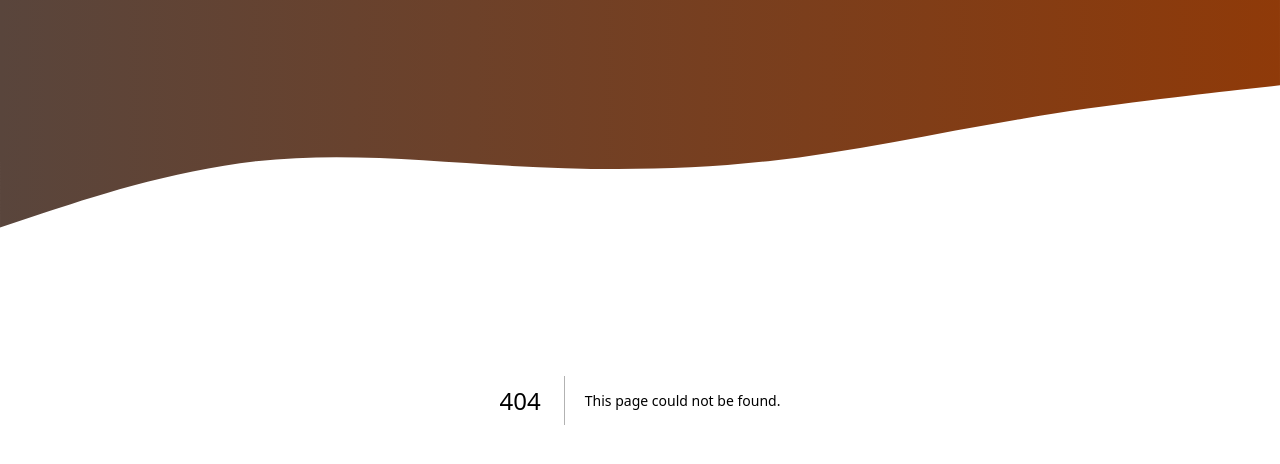
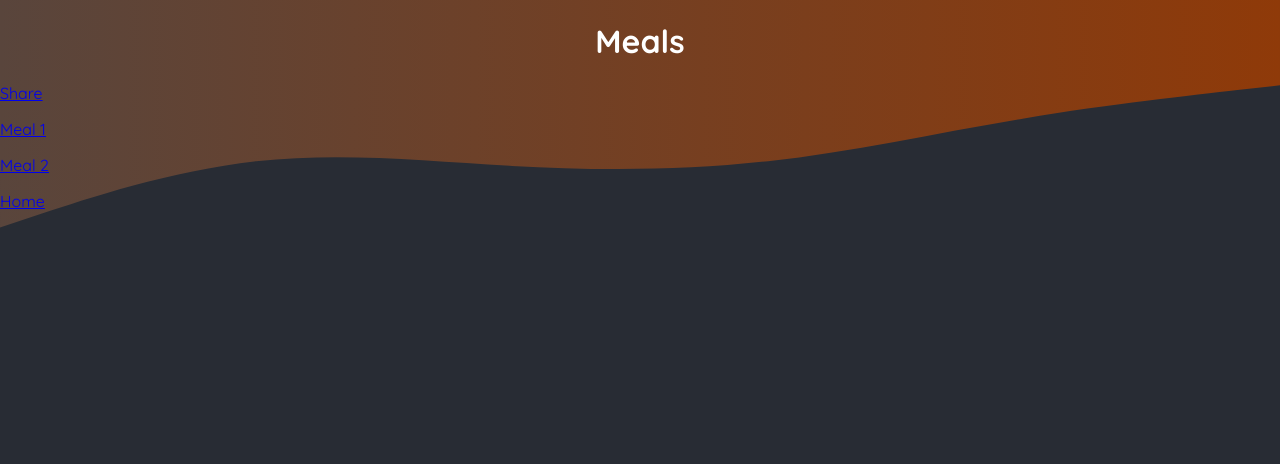
Before and after one commit to hapo-minhng/foodies, a Next.js app: page /meals in a window 1280 px wide. Before the commit this address had no page. Shown: the top 464 px of the page. Built offline with nearby package versions, Linux system fonts and the light colour scheme.

Commit message:
add extra config files + routing

```diff
--- /dev/null
+++ b/app/meals/page.js
@@ -0,0 +1,21 @@
+import Link from "next/link";
+
+export default function Meals() {
+  return (
+    <main>
+      <h1 style={{ color: "white", textAlign: "center" }}>Meals</h1>
+      <p>
+        <Link href="/meals/share">Share</Link>
+      </p>
+      <p>
+        <Link href="/meals/meal-1">Meal 1</Link>
+      </p>
+      <p>
+        <Link href="/meals/meal-2">Meal 2</Link>
+      </p>
+      <p>
+        <Link href="/">Home</Link>
+      </p>
+    </main>
+  );
+}
```
Also changed, not shown: app/community/page.js (added, +12 -0 lines), app/meals/[meal]/page.js (added, +12 -0 lines), app/meals/share/page.js (added, +12 -0 lines), app/page.js (+9 -1 lines).
